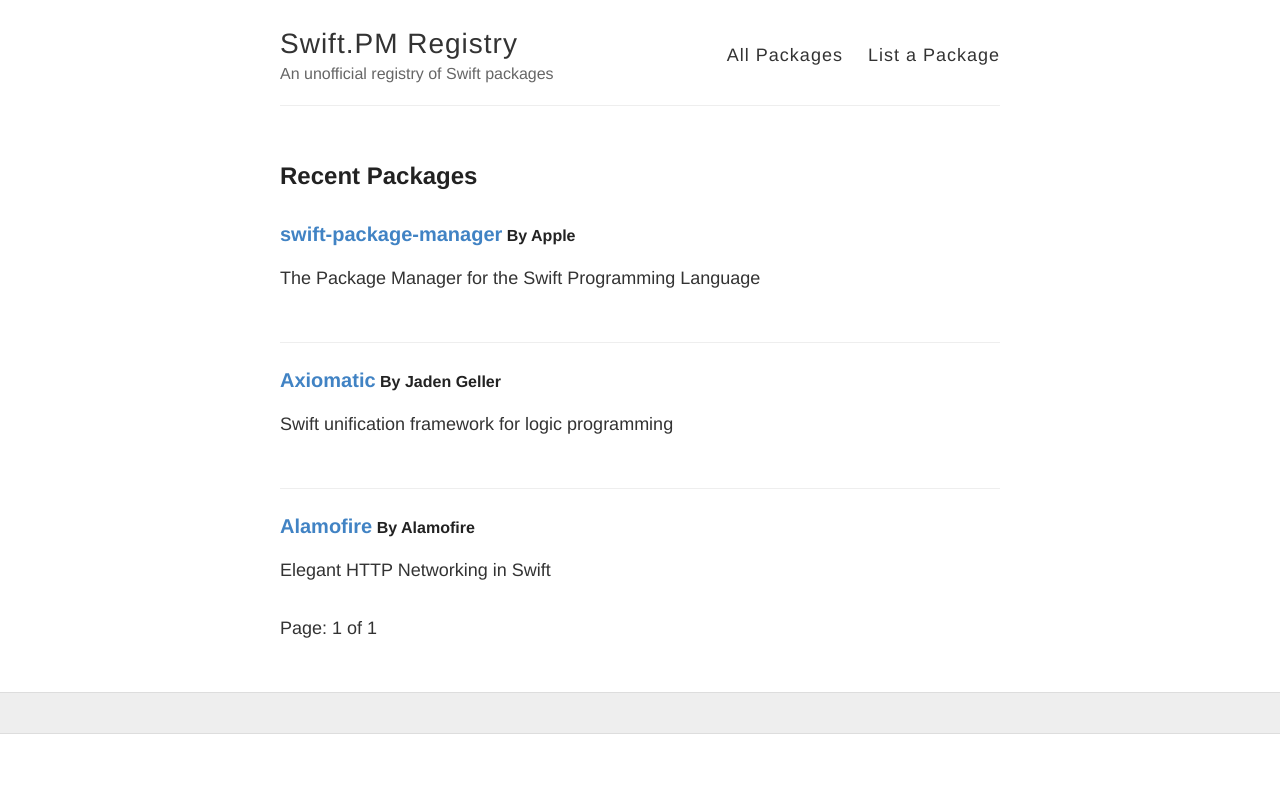
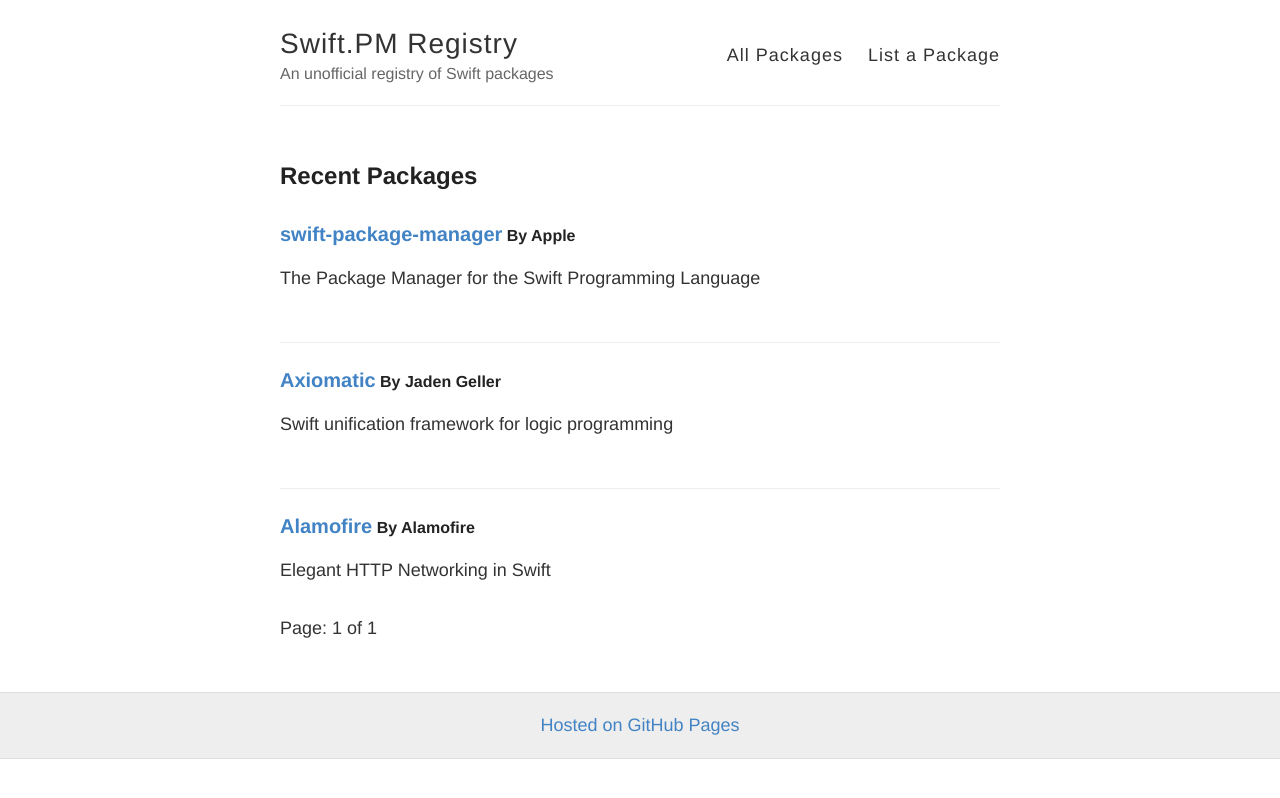
Before and after one commit to Swift-PM/Swift.PM-Site, a Jekyll site: the page built from index.html, in a window 1280 px wide. Shown: the top 798 px of the page. Built offline with Jekyll 4.4.1, drawn with Linux system fonts in a browser that asks for light colours; Markdown is read by kramdown in place of the engine named in the settings; the list of posts is cut into pages by our own code.

Commit message:
Added footer

```diff
--- a/_layouts/default.html
+++ b/_layouts/default.html
@@ -43,6 +43,7 @@
     <div class="wrapper-footer">
       <div class="container">
         <footer class="footer">
+          <a href="https://github.com/rsmoz/swift.pm">Hosted on GitHub Pages</a>
           {% include svg-icons.html %}
         </footer>
       </div>
```
